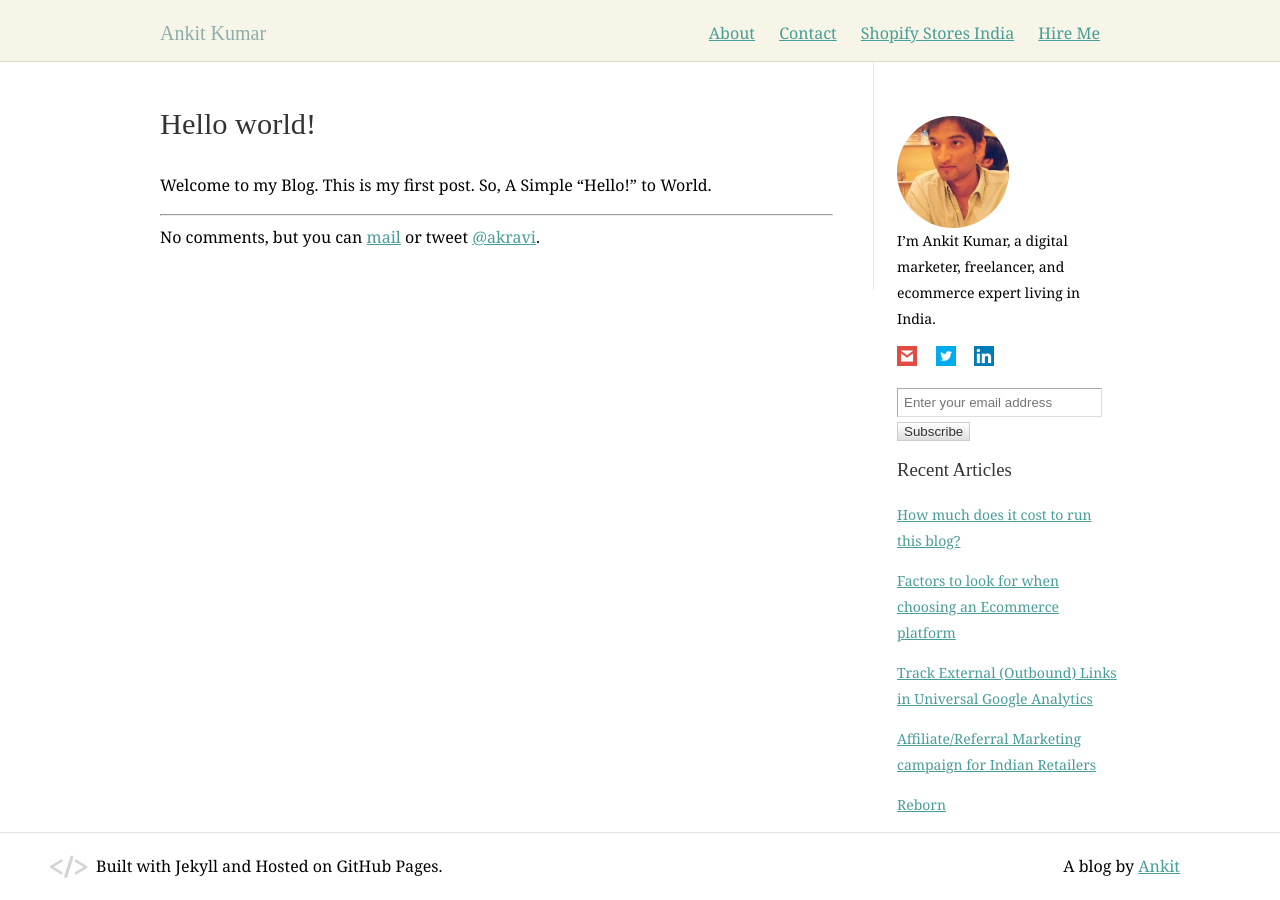
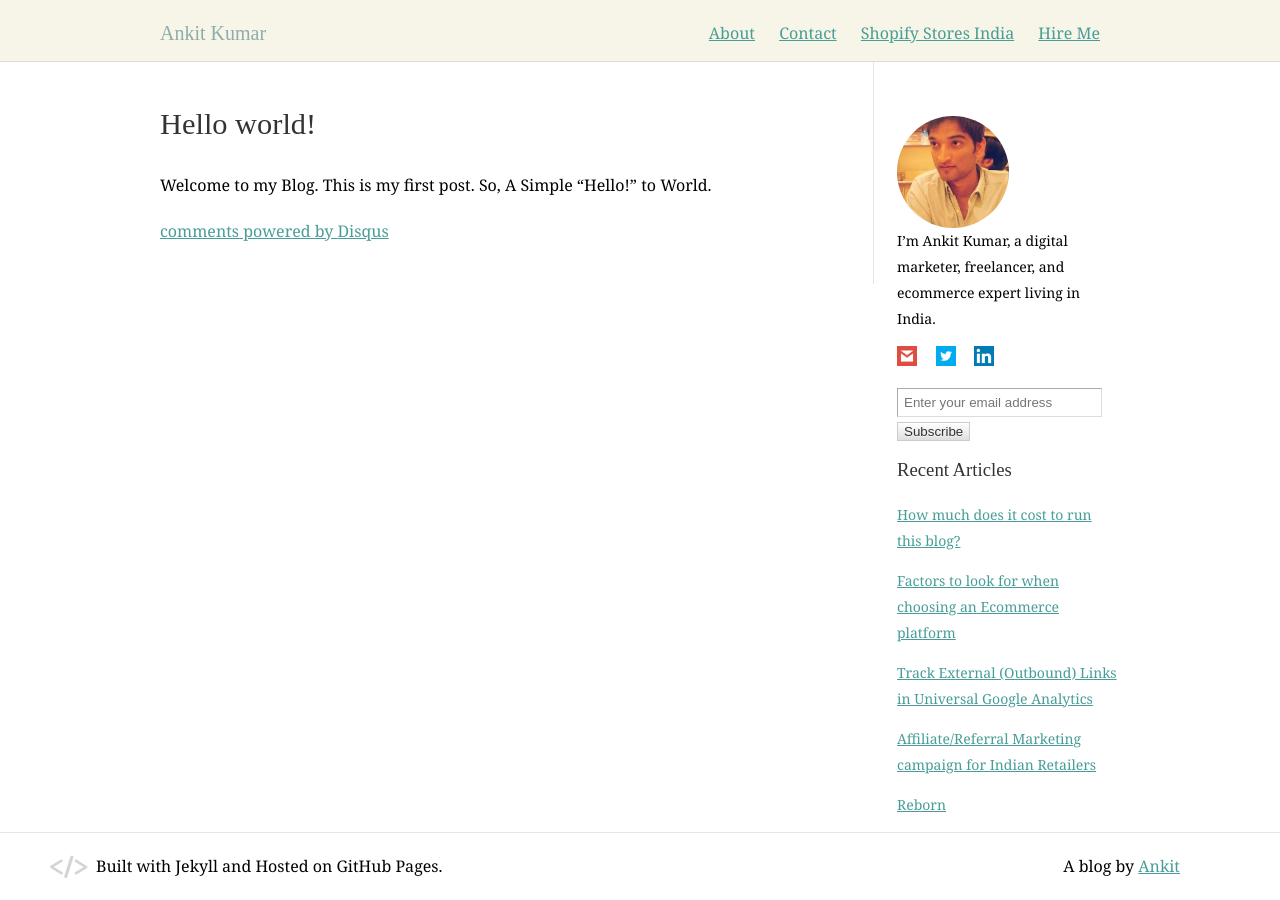
Before and after one commit to ankit7/ankit7.github.io, a Jekyll site: the page built from _posts/2010-07-03-hello-world.markdown, in a window 1280 px wide. Built offline with Jekyll 4.4.1, drawn with Linux system fonts in a browser that asks for light colours; comment, search, counter and statistics services are not loaded.

Commit message:
disqus added

```diff
--- a/_layouts/post.html
+++ b/_layouts/post.html
@@ -5,6 +5,18 @@ layout: default
 <div class="post">
 {{ content }}
 
-<hr>
-No comments, but you can <a href="mailto:mail@ankitkumar.in">mail</a> or tweet <a href="http://twitter.com/akravi">@akravi</a>.
+<div id="disqus_thread"></div>
+    <script type="text/javascript">
+        /* * * CONFIGURATION VARIABLES: EDIT BEFORE PASTING INTO YOUR WEBPAGE * * */
+        var disqus_shortname = 'ankitkumarin'; // required: replace example with your forum shortname
+
+        /* * * DON'T EDIT BELOW THIS LINE * * */
+        (function() {
+            var dsq = document.createElement('script'); dsq.type = 'text/javascript'; dsq.async = true;
+            dsq.src = '//' + disqus_shortname + '.disqus.com/embed.js';
+            (document.getElementsByTagName('head')[0] || document.getElementsByTagName('body')[0]).appendChild(dsq);
+        })();
+    </script>
+    <noscript>Please enable JavaScript to view the <a href="http://disqus.com/?ref_noscript">comments powered by Disqus.</a></noscript>
+    <a href="http://disqus.com" class="dsq-brlink">comments powered by <span class="logo-disqus">Disqus</span></a>
 </div>
```
